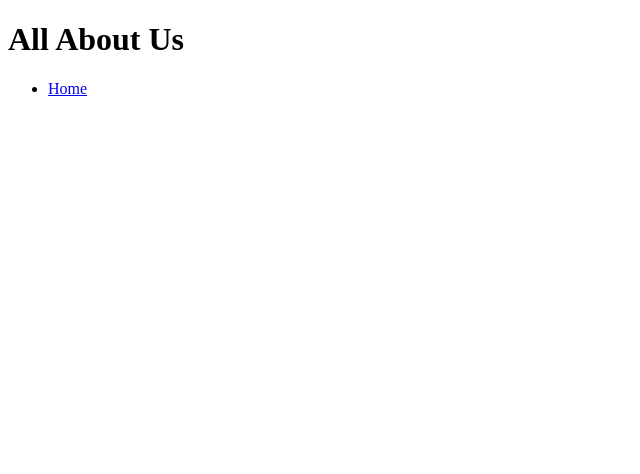
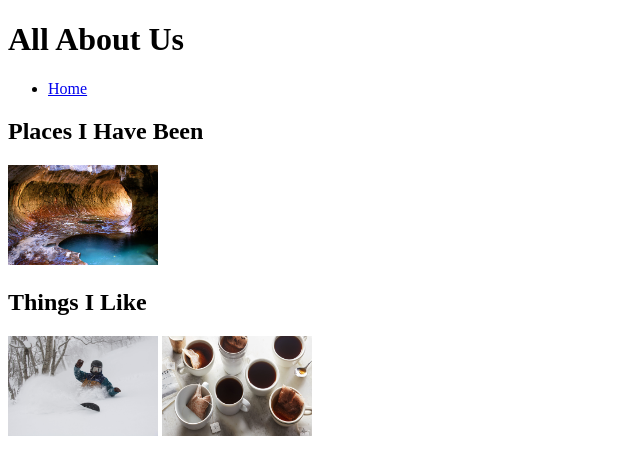
Before and after one commit to lolfox215/helloworld, a plain HTML site: page about.html in a window 1280 px wide. Shown: the whole page, without its empty margins (0-640 px from the left). Drawn offline with Linux system fonts and the light colour scheme.

Commit message:
added images to about us

```diff
--- a/about.html
+++ b/about.html
@@ -10,5 +10,22 @@
                 <a href="/index.html">Home</a>
             </Li>
         </ul>
+        <section>
+            <h2>Places I Have Been</h2>
+            <img src="/assets/images/Zion_2.jpg"
+            title="Zions Park Utah"
+            alt="Zions Park Utah"
+            width="150" height="100" />
+
+            <h2>Things I Like</h2>
+            <img src="/assets/images/Snowboard_powder_day.jpg"
+            title="snowboarding Park City"
+            alt="snowboarding , utah snowboarding"
+            widht="150" height="100" />
+            <img src="/assets/images/InstantCoffee_HERO_103019_5361.jpg"
+            title="coffee"
+            alt="coffee"
+            width="150" height="100" />
+        </section>
     </body>
 </html>
```
Also changed, not shown: assets/images/InstantCoffee_HERO_103019_5361.jpg (added), assets/images/Snowboard_powder_day.jpg (added), assets/images/Zion_2.jpg (added).
